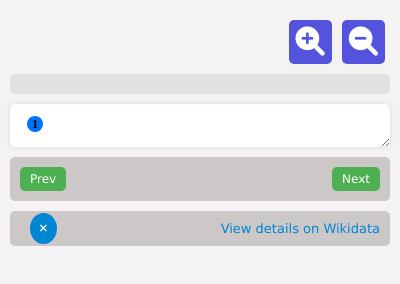
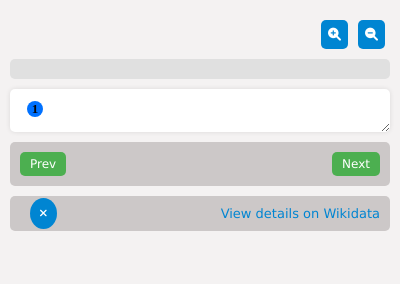
Before and after one commit to Jk40git/Wikidata-OCI-Extension, a browser extension: page Popup/popup.html in a window 400 px wide. Drawn offline with Linux system fonts and the light colour scheme.

Commit message:
Zoom button update

```diff
--- a/Popup/popup.css
+++ b/Popup/popup.css
@@ -166,23 +166,23 @@ h2#error {
 }
 
 .zoom-button {
-    background-color:rgb(83, 83, 221);
+    background-color:#0085d2;
     color: white;
     padding: 7px 7px;
     border-radius: 5px;
     cursor: pointer;
     margin: 0 5px;
     border: none;
-    font-size: 1.5em;
+    font-size: 1em;
 }
 
 .zoom-button i {
-    font-size: 1.5em;
+    font-size: 1em;
 }
 
 #icon{
-    width: 40px;
-    height: 40px;
+    width: 20px;
+    height: 20px;
 }
 
 .spacer{
```
